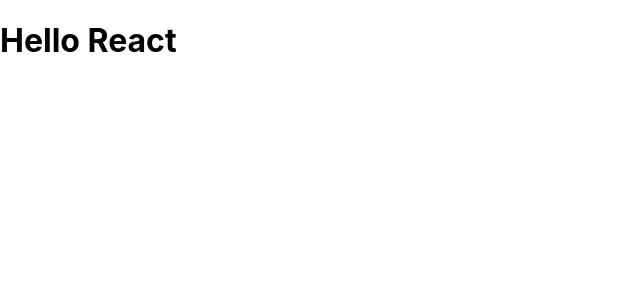
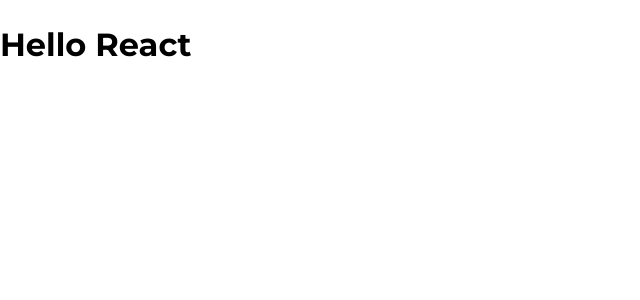
Before and after one commit to Duong-Khang/tiktok-ui, a React (Create React App) app: page / in a window 1280 px wide. Shown: the top 300 px of the page, without its empty margins (0-640 px from the left). Built offline with nearby package versions, Linux system fonts and the light colour scheme.

Commit message:
March_1_2023_94

```diff
--- a/package.json
+++ b/package.json
@@ -7,6 +7,7 @@
     "@testing-library/react": "^13.4.0",
     "@testing-library/user-event": "^13.5.0",
     "customize-cra": "^1.0.0",
+    "normalize.css": "^8.0.1",
     "react": "^18.2.0",
     "react-app-rewired": "^2.2.1",
     "react-dom": "^18.2.0",
@@ -38,6 +39,7 @@
     ]
   },
   "devDependencies": {
-    "babel-plugin-module-resolver": "^5.0.0"
+    "babel-plugin-module-resolver": "^5.0.0",
+    "sass": "^1.58.3"
   }
 }
--- a/src/App.css
+++ /dev/null
@@ -1,38 +0,0 @@
-.App {
-  text-align: center;
-}
-
-.App-logo {
-  height: 40vmin;
-  pointer-events: none;
-}
-
-@media (prefers-reduced-motion: no-preference) {
-  .App-logo {
-    animation: App-logo-spin infinite 20s linear;
-  }
-}
-
-.App-header {
-  background-color: #282c34;
-  min-height: 100vh;
-  display: flex;
-  flex-direction: column;
-  align-items: center;
-  justify-content: center;
-  font-size: calc(10px + 2vmin);
-  color: white;
-}
-
-.App-link {
-  color: #61dafb;
-}
-
-@keyframes App-logo-spin {
-  from {
-    transform: rotate(0deg);
-  }
-  to {
-    transform: rotate(360deg);
-  }
-}
--- /dev/null
+++ b/src/components/GlobalStyles/GlobalStyles.scss
@@ -0,0 +1,21 @@
+@import 'normalize.css';
+@import url('https://fonts.googleapis.com/css2?family=Montserrat:wght@300;400;500;600;700&display=swap');
+
+:root {
+    --primary: #fe2c55;
+}
+
+* {
+    box-sizing: border-box;
+}
+
+html {
+    font-size: 62.5%;
+}
+
+body {
+    line-height: 1.5;
+    font-size: 1.6rem;
+    font-family: 'Montserrat', sans-serif;
+    text-rendering: optimizeSpeed;
+}
--- /dev/null
+++ b/src/components/GlobalStyles/index.js
@@ -0,0 +1,7 @@
+import './GlobalStyles.scss';
+
+function GlobalStyles({ children }) {
+    return children;
+}
+
+export default GlobalStyles;
--- a/src/index.css
+++ /dev/null
@@ -1,13 +0,0 @@
-body {
-  margin: 0;
-  font-family: -apple-system, BlinkMacSystemFont, 'Segoe UI', 'Roboto', 'Oxygen',
-    'Ubuntu', 'Cantarell', 'Fira Sans', 'Droid Sans', 'Helvetica Neue',
-    sans-serif;
-  -webkit-font-smoothing: antialiased;
-  -moz-osx-font-smoothing: grayscale;
-}
-
-code {
-  font-family: source-code-pro, Menlo, Monaco, Consolas, 'Courier New',
-    monospace;
-}
--- a/src/index.js
+++ b/src/index.js
@@ -1,14 +1,16 @@
-import React from "react";
-import ReactDOM from "react-dom/client";
-import "./index.css";
-import App from "./App";
-import reportWebVitals from "./reportWebVitals";
+import React from 'react';
+import ReactDOM from 'react-dom/client';
+import App from './App';
+import reportWebVitals from './reportWebVitals';
+import GlobalStyles from '~/components/GlobalStyles';
 
-const root = ReactDOM.createRoot(document.getElementById("root"));
+const root = ReactDOM.createRoot(document.getElementById('root'));
 root.render(
-  <React.StrictMode>
-    <App />
-  </React.StrictMode>
+    <React.StrictMode>
+        <GlobalStyles>
+            <App />
+        </GlobalStyles>
+    </React.StrictMode>,
 );
 
 // If you want to start measuring performance in your app, pass a function
```
Also changed, not shown: src/logo.svg (deleted), 1 other file (tests, documents, lock files or other folders).
